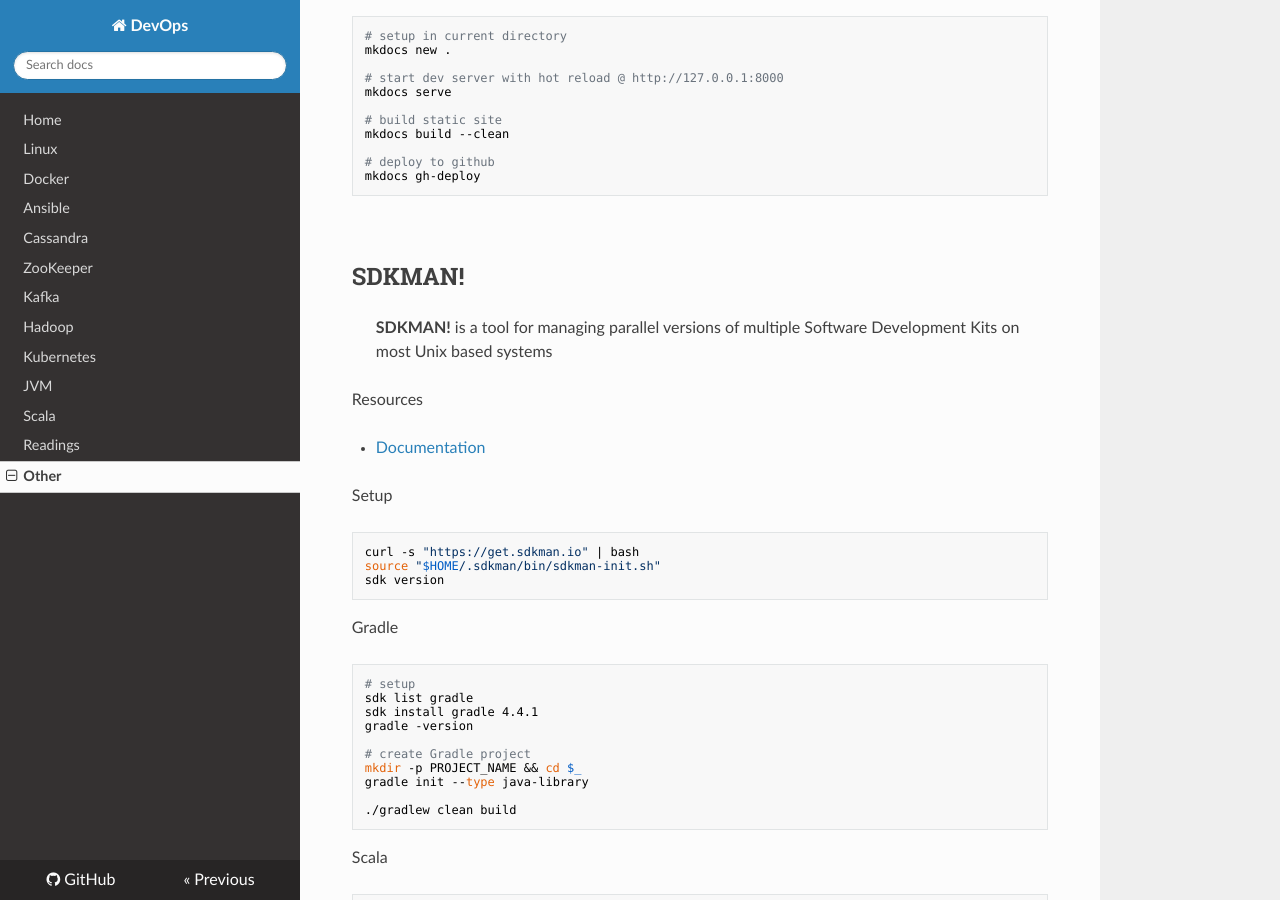
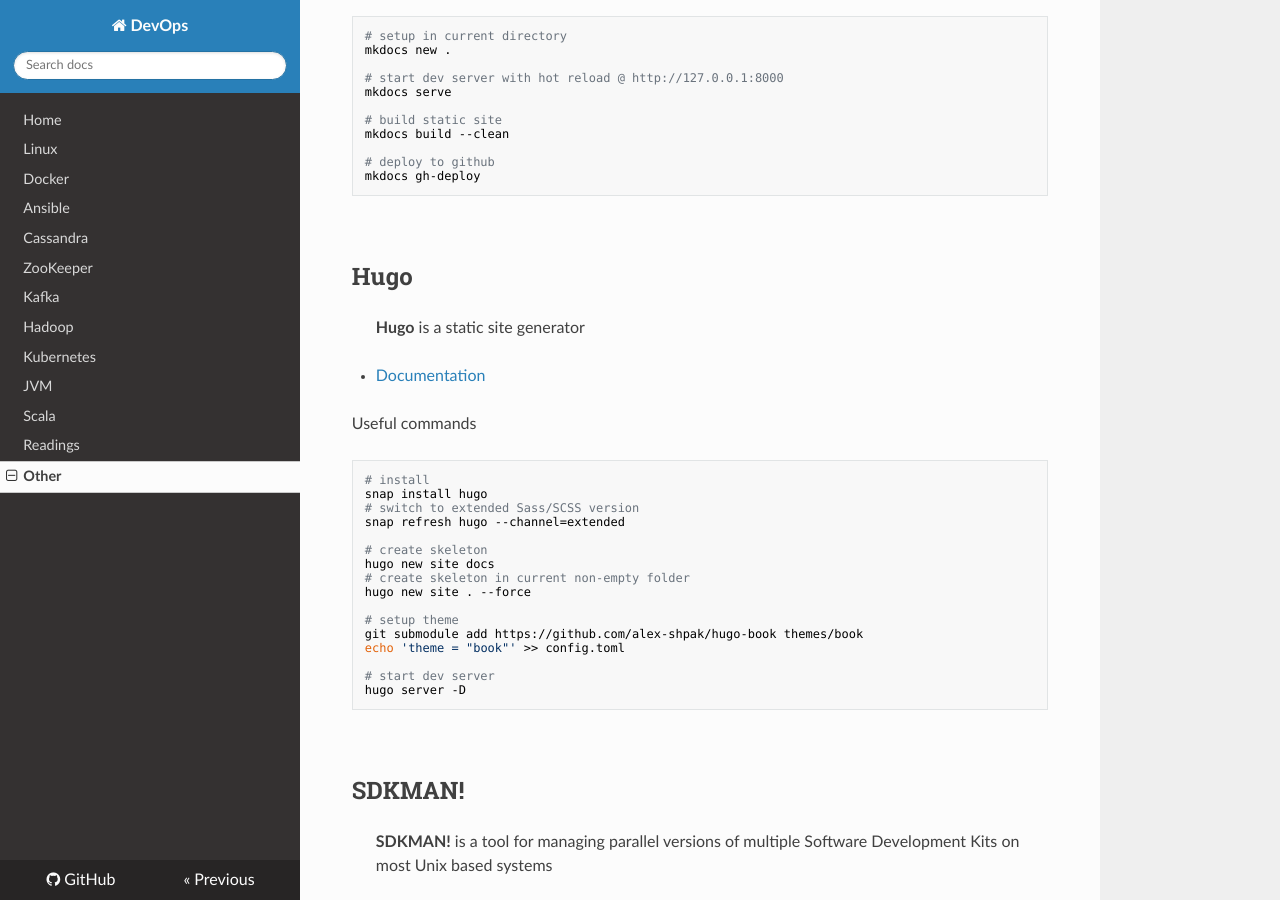
Before and after one commit to niqdev/devops, an MkDocs documentation site: the page built from docs/other.md, in a window 1280 px wide and 900 px high, scrolled down 1535 px. Built offline with MkDocs 1.6.1, drawn with Linux system fonts in a browser that asks for light colours; nearby versions of some CDN libraries; old or Windows-style settings are respelled for this version of MkDocs.

Commit message:
doc: add hugo

````diff
--- a/docs/other.md
+++ b/docs/other.md
@@ -77,6 +77,34 @@ mkdocs build --clean
 
 # deploy to github
 mkdocs gh-deploy
+```
+
+<br>
+
+## Hugo
+
+> **Hugo** is a static site generator
+
+* [Documentation](https://gohugo.io/documentation)
+
+Useful commands
+```bash
+# install
+snap install hugo
+# switch to extended Sass/SCSS version
+snap refresh hugo --channel=extended
+
+# create skeleton
+hugo new site docs
+# create skeleton in current non-empty folder
+hugo new site . --force
+
+# setup theme
+git submodule add https://github.com/alex-shpak/hugo-book themes/book
+echo 'theme = "book"' >> config.toml
+
+# start dev server
+hugo server -D
 ```
 
 <br>
````
